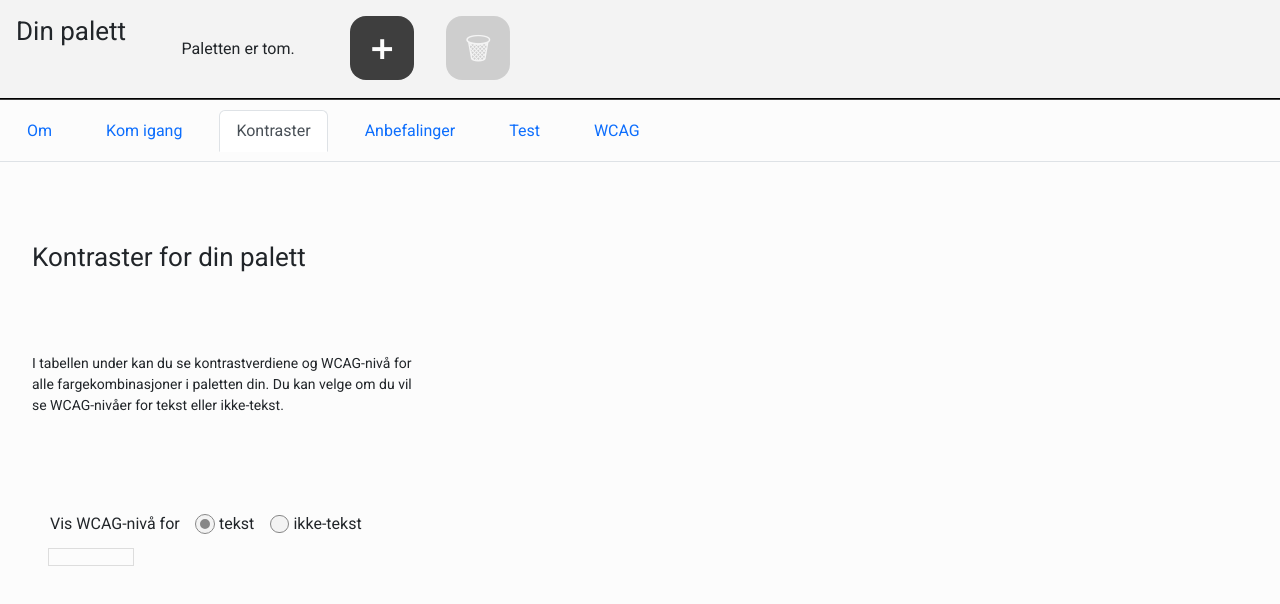
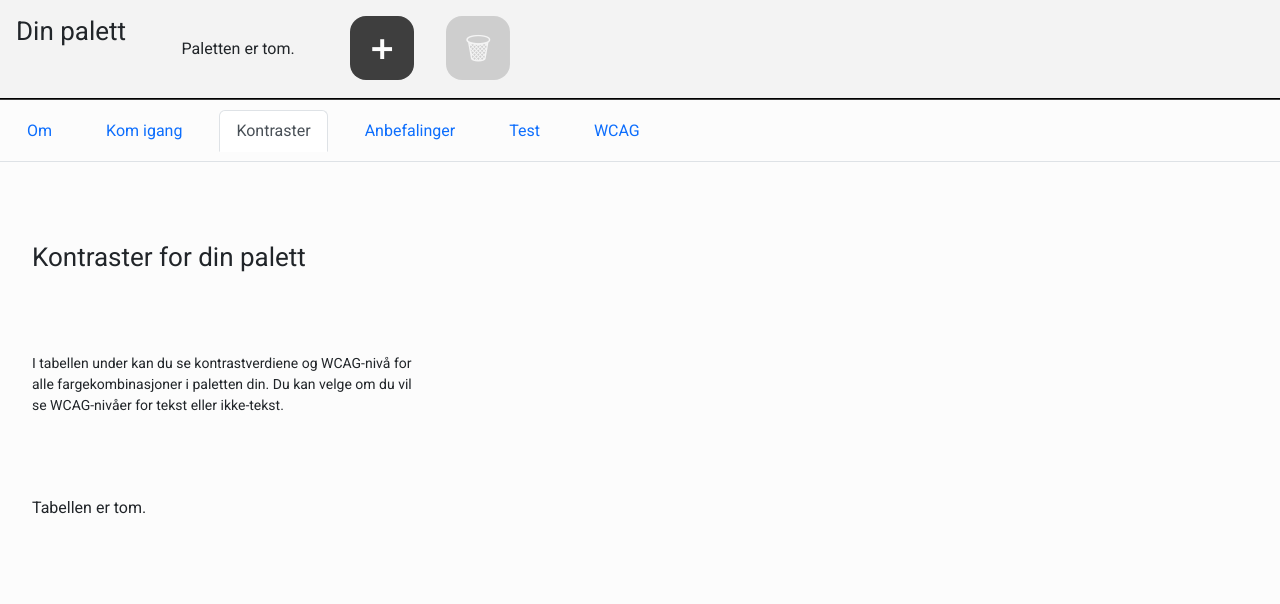
Before and after one commit to NorskRegnesentral/ccc21, a React (Create React App) app: page /#/ in a window 1280 px wide. Both pictures are taken after a click on the tab "Kontraster". Shown: the top 604 px of the page. Built offline with nearby package versions, Linux system fonts and the light colour scheme.

Commit message:
Replace empty contrast table with message

```diff
--- a/src/components/contrastTable/contrastTable.jsx
+++ b/src/components/contrastTable/contrastTable.jsx
@@ -57,6 +57,7 @@ const ContrastTable = ({ contrastMatrix }) => {
   }
 
   return (
+    contrastMatrix.length > 2 ?
       <div className="contrastTable">
         <fieldset className="tableHeader">
           <legend hidden>{t('contrast-table-radiobutton-title')}</legend>
@@ -106,6 +107,8 @@ const ContrastTable = ({ contrastMatrix }) => {
           </table>
         </div>
       </div>
+    :
+    <p>Tabellen er tom.</p>
   );
 };
 export default ContrastTable;
```
Lines whose indentation alone changed are shown as unchanged.
